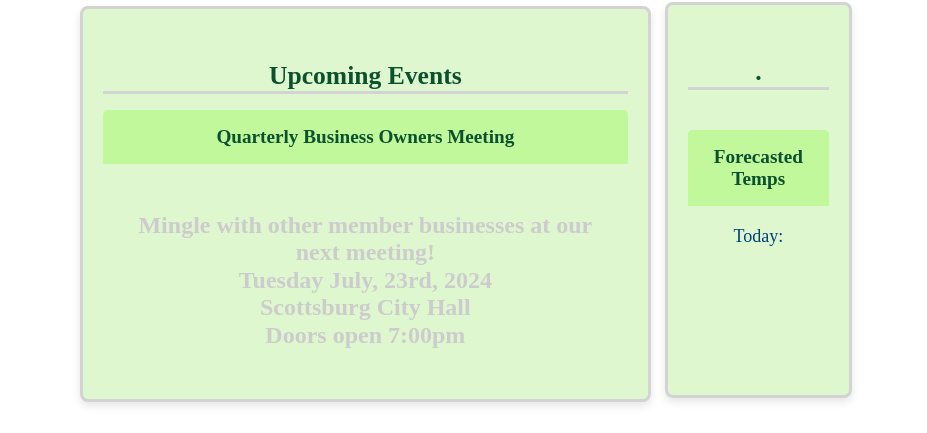
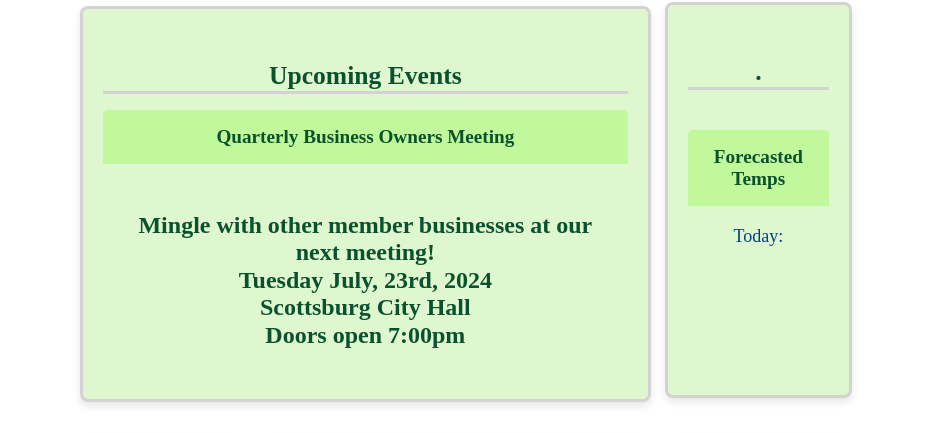
Before and after one commit to schackattack89/wdd230, a plain HTML site: page chamber/index.html in a window 1280 px wide. Shown: the part 589-1022 px from the top of the page, without its empty margins (176-1103 px from the left). Drawn offline with Linux system fonts and the light colour scheme; no server answers; a web font is replaced by a local one.

Commit message:
contrast issues

```diff
--- a/chamber/styles/base.css
+++ b/chamber/styles/base.css
@@ -883,6 +883,10 @@ section {
     padding: 0;
     font-size: clamp(12px, 1.5vw, 16px);
   }
+
+  p{
+    color: var(--paragraph-color-on-white);
+  }
 @media screen and (min-width: 600px){
     .photos img:hover{
         box-shadow: 0 0 50px #333;
```
